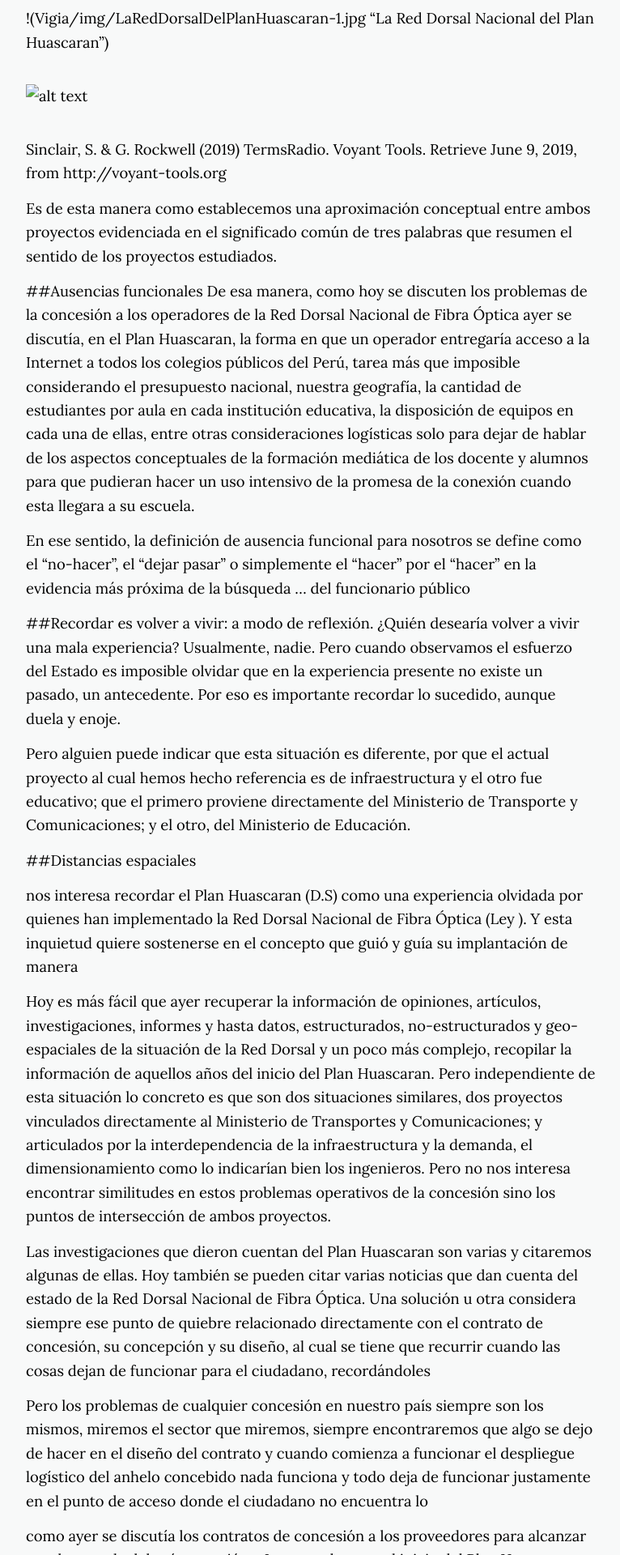
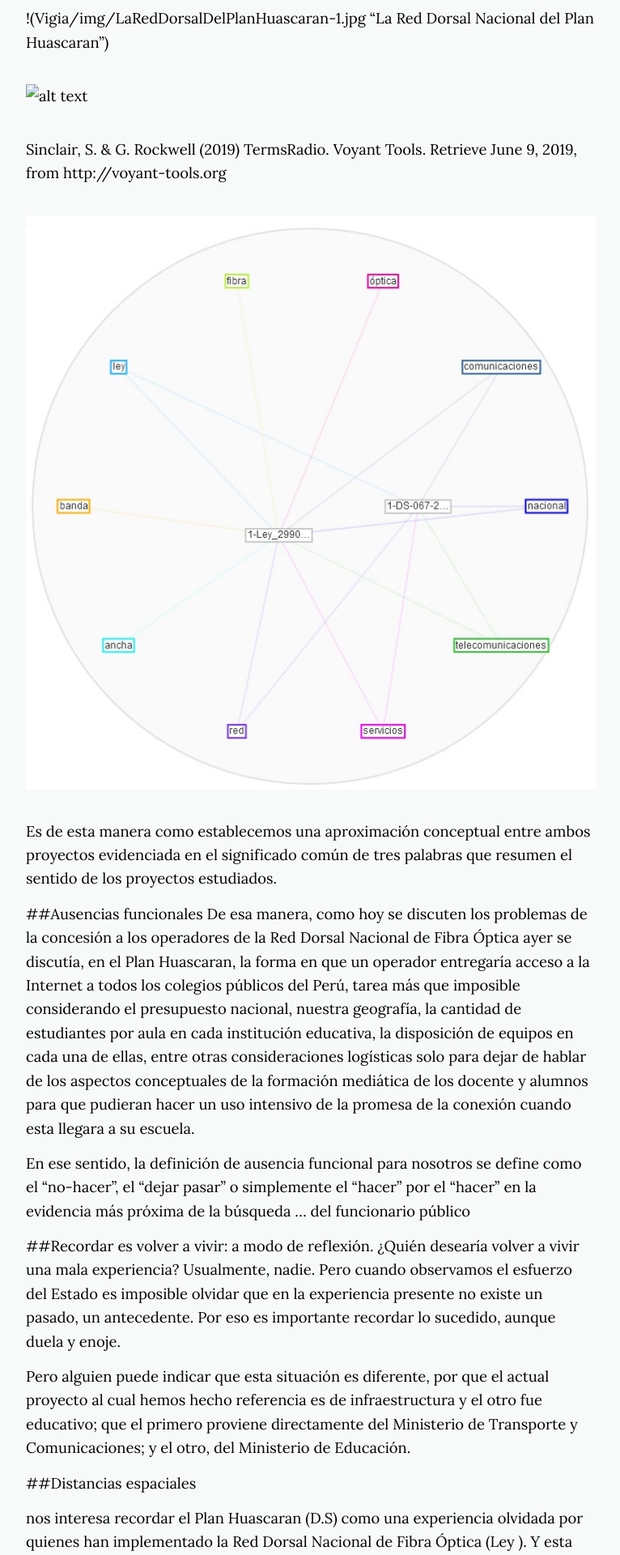
Before and after one commit to manuelvarzen/Vigia, a Jekyll site: the page built from _posts/2019-06-13-La-Red-Dorsal-del-Plan-Huascaran.md, in a window 1280 px wide. Shown: the part 2251-4171 px from the top of the page at 81% size, without its empty margins (256-1022 px from the left). Built offline with Jekyll 4.4.1, drawn with Linux system fonts in a browser that asks for light colours; nearby versions of some CDN libraries.

Commit message:
Update 2019-06-13-La-Red-Dorsal-del-Plan-Huascaran.md

```diff
--- a/_posts/2019-06-13-La-Red-Dorsal-del-Plan-Huascaran.md
+++ b/_posts/2019-06-13-La-Red-Dorsal-del-Plan-Huascaran.md
@@ -35,7 +35,7 @@
 
 Sinclair, S. & G. Rockwell (2019) TermsRadio. Voyant Tools. Retrieve June 9, 2019, from http://voyant-tools.org
 
-
+<img src="/img/LaRedDorsalDelPlanHuascaran-1.jpg" alt="alt text" width="200"/>
 
 
 Es de esta manera como establecemos una aproximación conceptual entre ambos proyectos evidenciada en el significado común de tres palabras que resumen el sentido de los proyectos estudiados.
```
